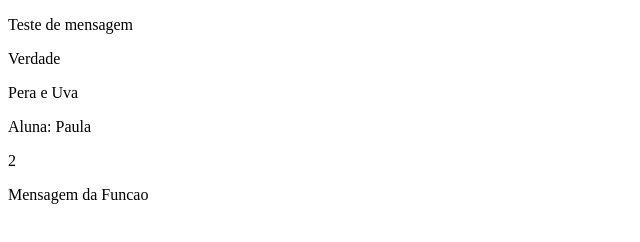
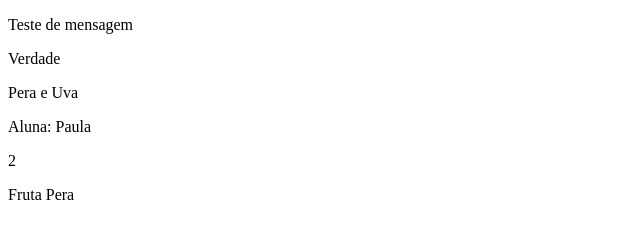
Before and after one commit to awpadilha/vuejs-curso, a plain HTML site: page index.html in a window 1280 px wide. Shown: the full height of the page, 0-640 px from the left. Drawn offline with nearby package versions, Linux system fonts and the light colour scheme.

Commit message:
diretivas

```diff
--- a/index.html
+++ b/index.html
@@ -14,7 +14,7 @@
        <p>{{ frutas [0] + ' e ' + frutas[1] }}</p>
        <p>Aluna: {{ aluno.nome }}</p>
        <p>{{ 1 + num1}}</p>
-       <p>{{fun()}}</p>
+       <p>{{ metodo(0) }}</p>
     </div>
 
     <script src="https://cdn.jsdelivr.net/npm/vue@2/dist/vue.js"></script>
@@ -27,11 +27,12 @@
                 frutas: ['Pera' , 'Uva', 'Maca'],
                 aluno: { nome: 'Paula' },
                 num1: 1,
-                fun: () => {
-                    return' Mensagem da Funcao'
+            },
+            methods: {
+                metodo (indice) {
+                    return 'Fruta ' + this.frutas[indice]
                 }
-
-            }
+            },
         })
     </script>
 </body>
```
Also changed, not shown: 1 other file.
